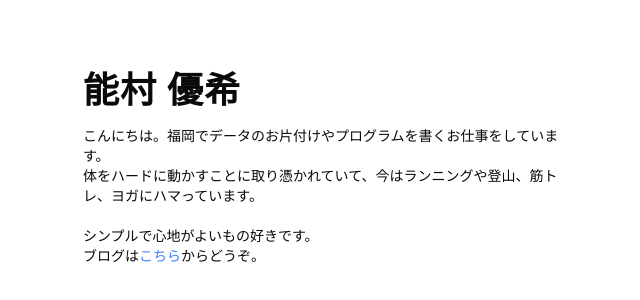
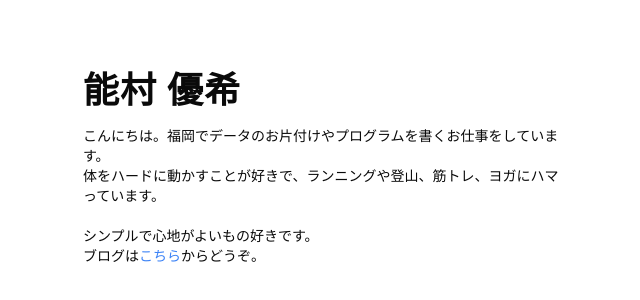
Before and after one commit to yuuki008/me, a Next.js app: page / in a window 1280 px wide. Shown: the part 232-532 px from the top of the page, without its empty margins (317-957 px from the left). Built offline with nearby package versions, Linux system fonts and the light colour scheme.

Commit message:
Update introduction text to express love for active lifestyle in a more concise way

```diff
--- a/src/app/page.tsx
+++ b/src/app/page.tsx
@@ -10,7 +10,7 @@ export default function Page() {
         <div className="mt-4 text-sm">
           こんにちは。福岡でデータのお片付けやプログラムを書くお仕事をしています。
           <br />
-          体をハードに動かすことに取り憑かれていて、今はランニングや登山、筋トレ、ヨガにハマっています。
+          体をハードに動かすことが好きで、ランニングや登山、筋トレ、ヨガにハマっています。
           <br />
           <br />
           シンプルで心地がよいもの好きです。
```
